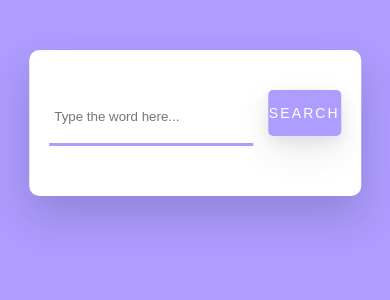
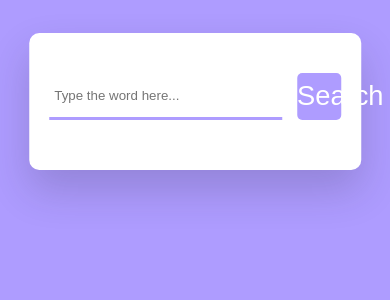
Before and after one commit to tsoriLache/dictonary-FrontEnd, a React (Create React App) app: page / in a window 390 px wide. Shown: the top 300 px of the page. Built offline with nearby package versions, Linux system fonts and the light colour scheme.

Commit message:
change for more responsive

```diff
--- a/src/components/style/App.css
+++ b/src/components/style/App.css
@@ -18,17 +18,21 @@ body {
   background-color: #ae9cff;
 }
 .wrapper {
+  display: flex;
+  flex-direction: column;
+  justify-content: flex-start;
   width: 85%;
   height: 70%;
   padding-bottom: 3%;
-  position: absolute;
+  position: fixed;
   -webkit-transform: translateX(-50%);
   -ms-transform: translateX(-50%);
   transform: translateX(-50%);
-  top: 50px;
+  top: 2%;
   left: 50%;
 }
 .container {
+  margin-top: 5%;
   width: 100%;
   background-color: #ffffff;
   padding: 80px 50px;
@@ -62,20 +66,21 @@ a {
 }
 .search-box input {
   padding: 5px;
-  width: 70%;
+  width: 80%;
   border: none;
   outline: none;
   border-bottom: 3px solid #ae9cff;
 }
 .search-box button {
   padding: 15px 0;
-  width: 25%;
+  width: 15%;
   background-color: #ae9cff;
   border: none;
   outline: none;
   color: #ffffff;
   border-radius: 5px;
-  font-size: 16px;
+  font-size: 7vw !important;
+  line-height: 2vh;
 }
 .result {
   position: relative;
@@ -91,7 +96,7 @@ a {
   -webkit-box-pack: justify;
   -ms-flex-pack: justify;
   justify-content: space-between;
-  margin-top: 80px;
+  margin-top: 5%;
 }
 .result button {
   background-color: transparent;
--- a/src/components/style/ChoosePart.scss
+++ b/src/components/style/ChoosePart.scss
@@ -17,7 +17,9 @@ $box-shadow-value: 0 15px 35px rgba(50, 50, 93, 0.1),
   align-items: center;
 }
 
-button {
+.btn {
+  min-width: 40vw;
+  // max-width: 60vw;
   border: 0;
   font-size: 16px;
   line-height: 16px;
```
